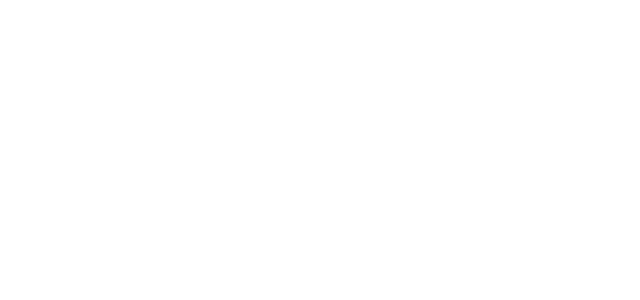
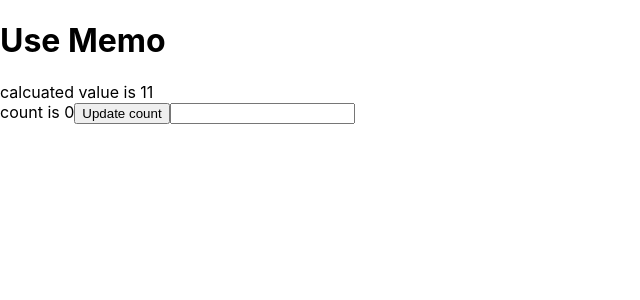
Before and after one commit to harshareddy979/july17threact, a React (Create React App) app: page /useMemo in a window 1280 px wide. Before the commit this address had no page. Shown: the top 300 px of the page, without its empty margins (0-640 px from the left). Built offline with nearby package versions, Linux system fonts and the light colour scheme.

Commit message:
added ref memo

```diff
--- a/src/components/NavBar.js
+++ b/src/components/NavBar.js
@@ -1,8 +1,9 @@
-import React from "react";
+import React, { memo } from "react";
 import { Link } from "react-router-dom";
 import "./NavBar.css"
 
 function NavBar(){
+    console.log("navbar is getting called");
     return(
         <div className="navbar">
             <Link to="/">Main</Link>
@@ -14,4 +15,4 @@ function NavBar(){
     )
 }
 
-export default NavBar
+export default memo(NavBar)
--- /dev/null
+++ b/src/components/useMemo.js
@@ -0,0 +1,26 @@
+import React, { useMemo, useState } from "react";
+
+function UseMemo(){
+    const [count,setCount]=useState(0)
+    const calculatedValue=useMemo(()=> BigCalculation(count),[count]);
+    const [name,setName]=useState("")
+    return (
+        <div>
+            <h1>Use Memo</h1>
+            {"calcuated value is "+calculatedValue}<br/>
+            {"count is "+count}
+            <button onClick={()=>{setCount(count+1)}}>Update count</button>
+            <input type="text" value={name} onChange={(e)=>{setName(e.target.value)}}></input>
+        </div>
+    )
+}
+
+function BigCalculation(n){
+    console.log("calculated function is calling");
+    for(var i=0;i<=10;i++){
+        n=n+1
+    }
+    return n
+}
+
+export default UseMemo
--- /dev/null
+++ b/src/components/useRef.js
@@ -0,0 +1,18 @@
+import React, { useRef } from "react";
+
+function UseRef(){
+    const btnRef=useRef()
+    const inpRef=useRef()
+    return(
+        <div>
+            <h1>Use Ref</h1>
+            <input type="text" ref={inpRef}></input>
+            <input type="file" ref={btnRef}></input>
+            <div></div>
+            <button onClick={()=>{btnRef.current.click()}}>duplicate File</button>
+            <button onClick={()=>{inpRef.current.focus()}}>Focus</button>
+        </div>
+    )
+}
+
+export default UseRef
--- a/src/index.js
+++ b/src/index.js
@@ -12,6 +12,8 @@ import ContactPage from './components/Contact';
 import UseContext from './components/UseContext';
 import UseEffect from './components/useEffect';
 import ApiCalls from './components/ApiCalls';
+import UseRef from './components/useRef';
+import UseMemo from './components/useMemo';
 
 const root = ReactDOM.createRoot(document.getElementById('root'));
 root.render(
@@ -26,6 +28,8 @@ root.render(
           <Route path='/useContext' element={<UseContext/>}></Route>
           <Route path='/useEffect' element={<UseEffect/>}></Route>
           <Route path='/apiCalls' element={<ApiCalls/>}></Route>
+          <Route path='/useRef' element={<UseRef/>}></Route>
+          <Route path='/useMemo' element={<UseMemo/>}></Route>
       </Routes>
   </BrowserRouter>
 
```
